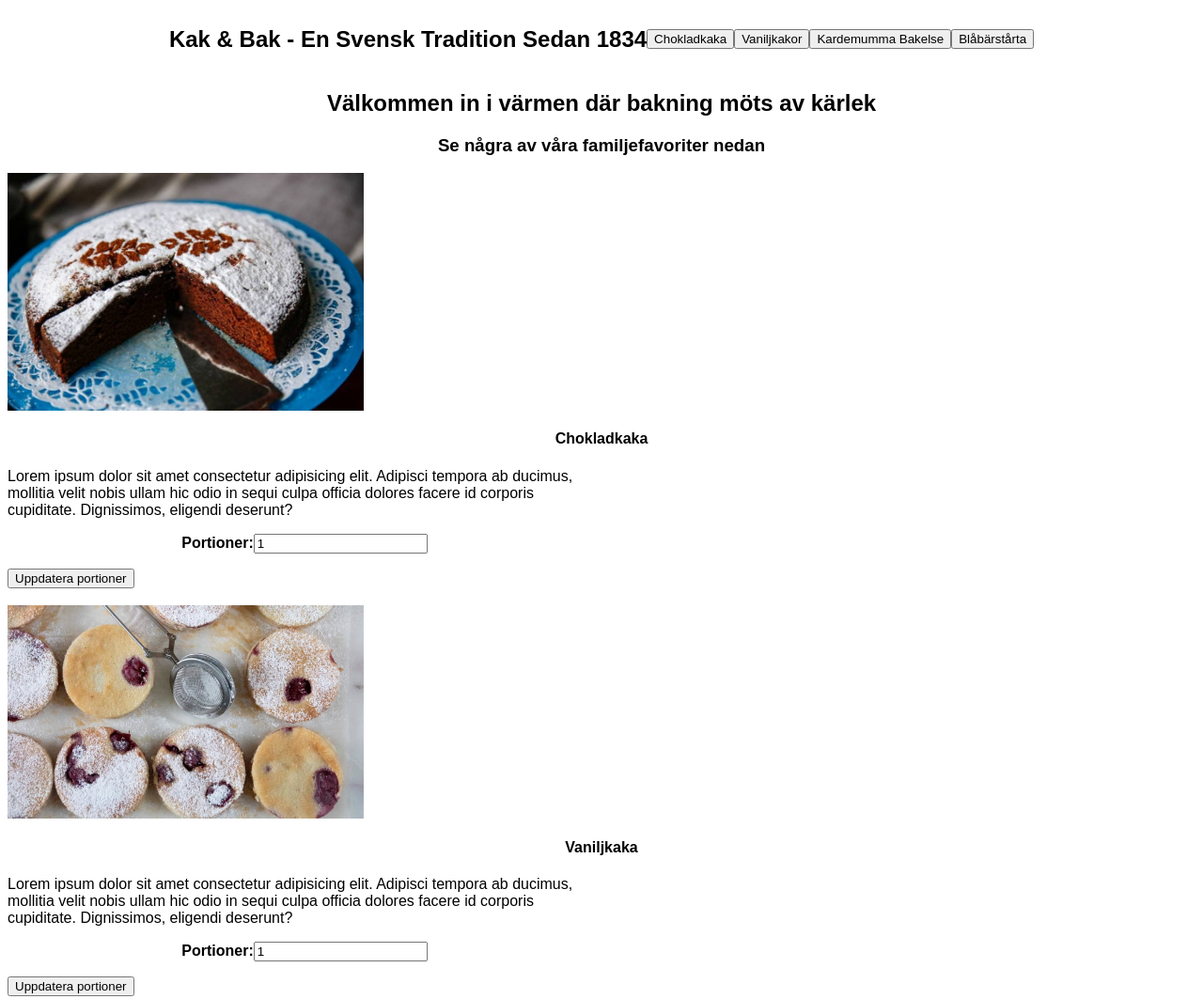
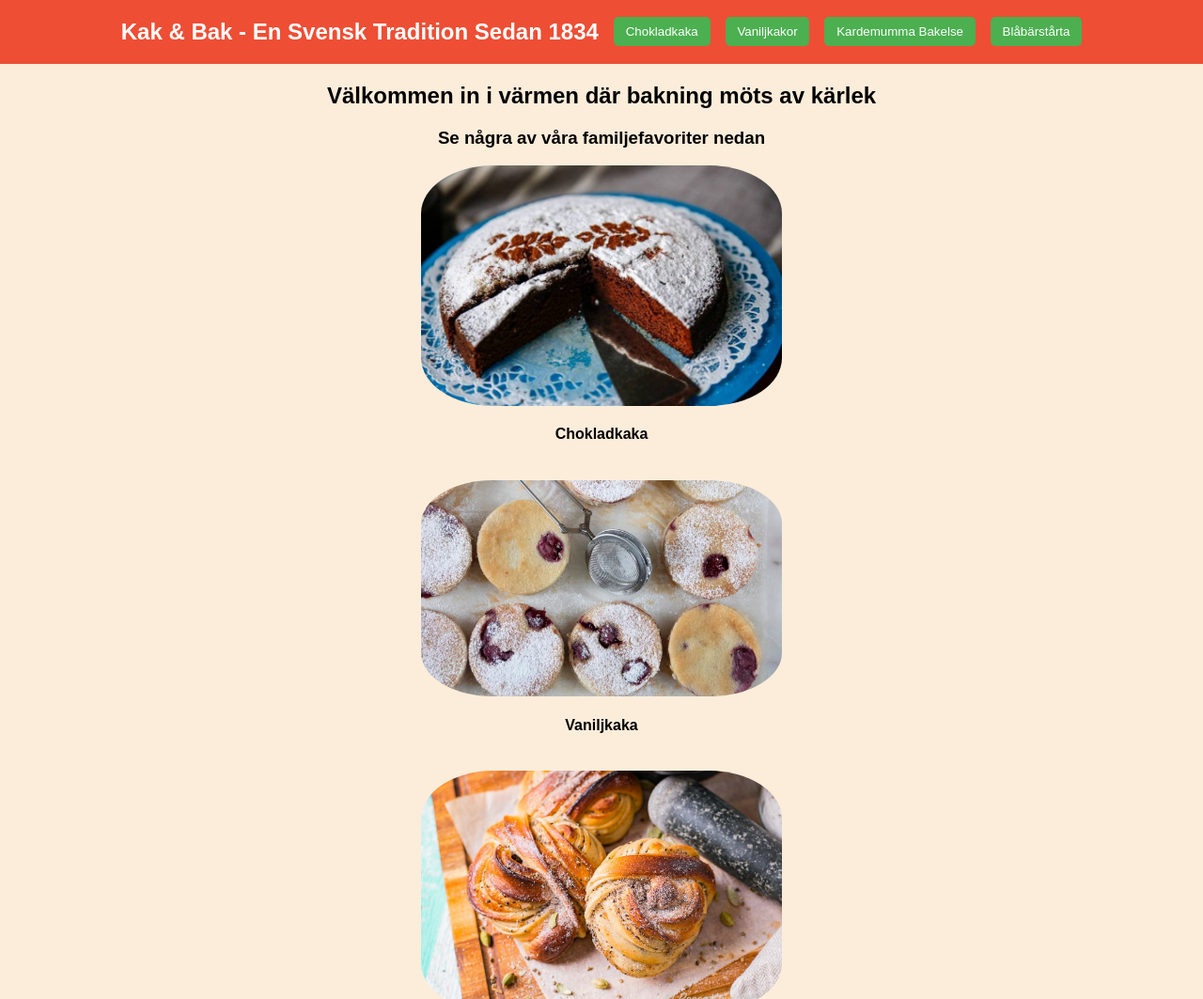
Before and after one commit to Kiwiih/Kak-Bak, a plain HTML site: page index.html in a window 1280 px wide. Shown: the top 1063 px of the page at 94% size. Drawn offline with Linux system fonts and the light colour scheme.

Commit message:
styled some more

```diff
--- a/css/main.css
+++ b/css/main.css
@@ -3,10 +3,47 @@
     box-sizing: border-box;
 }
 
+/* Body */
+
+body {
+    background-color: #FCEDDA;
+    margin: 0;
+}
+
+/* Navigation */
+
 nav {
     display: flex;
     justify-content: center;
     align-items: center;
+    background-color: #EE4E34;
+    color: white;
+    width: 100%;
+}
+
+/* Buttons */
+
+/* #recipe-container {
+    display: flex;
+    justify-content: center;
+    align-items: center;
+} */
+
+nav button,
+#recipe-container button {
+    padding: 0.5rem 0.8rem;
+    margin-left: 1rem;
+    background-color: #4CAF50;
+    color: white;
+    border: none;
+    border-radius: 5px;
+    cursor: pointer;
+    transition: 0.3s ease;
+}
+
+button:hover {
+    background-color: #45a049;
+    transform: scale(1.1);
 }
 
 h1, h2, h3, h4, p, img {
@@ -15,8 +52,18 @@ h1, h2, h3, h4, p, img {
     align-items: center;
 }
 
-img {
+.recipes img {
+    display: block;
+    margin: 0 auto;
     max-width: 30%;
+    height: auto;
+    border-radius: 20%;
+    opacity: 1;
+    transition: .5s ease;
+}
+
+.recipes img:hover {
+    opacity: 0.8;
 }
 
 p {
--- a/index.html
+++ b/index.html
@@ -21,35 +21,35 @@
     <div id="recipe-container">
 
        <div class="recipes" id="chokladkaka">
-  <img src="./images/chokladkaka.jpg" alt="chokladkaka" loading="lazy">
-        <h4>Chokladkaka</h4>
+  <img src="./images/chokladkaka.jpg" id="chokadkaka-jump" alt="chokladkaka" loading="lazy">
+        <h4>Chokladkaka</h4><!--
         <p>Lorem ipsum dolor sit amet consectetur adipisicing elit. Adipisci tempora ab ducimus, mollitia velit nobis ullam hic odio in sequi culpa officia dolores facere id corporis cupiditate. Dignissimos, eligendi deserunt?</p>
    <p><strong>Portioner:</strong> <input type="number" id="portion-count" value="1" min="1"></p>
-  <button id="update-portions">Uppdatera portioner</button>
+  <button id="update-portions">Uppdatera portioner</button> -->
        </div>
        <br>
        <div class="recipes" id="vaniljkaka">
         <img src="./images/vaniljkaka.jpg" alt="vaniljkaka" loading="lazy">
-              <h4>Vaniljkaka</h4>
+              <h4>Vaniljkaka</h4><!--
               <p>Lorem ipsum dolor sit amet consectetur adipisicing elit. Adipisci tempora ab ducimus, mollitia velit nobis ullam hic odio in sequi culpa officia dolores facere id corporis cupiditate. Dignissimos, eligendi deserunt?</p>
          <p><strong>Portioner:</strong> <input type="number" id="portion-count" value="1" min="1"></p>
-        <button id="update-portions">Uppdatera portioner</button>
+        <button id="update-portions">Uppdatera portioner</button> -->
              </div>
              <br>
              <div class="recipes" id="kardemummabakelse">
               <img src="./images/kardemummabakelse.jpg" alt="kardemummabakelse" loading="lazy">
-                    <h4>Kardemummabakelse</h4>
+                    <h4>Kardemummabakelse</h4><!--
                     <p>Lorem ipsum dolor sit amet consectetur adipisicing elit. Adipisci tempora ab ducimus, mollitia velit nobis ullam hic odio in sequi culpa officia dolores facere id corporis cupiditate. Dignissimos, eligendi deserunt?</p>
                <p><strong>Portioner:</strong> <input type="number" id="portion-count" value="1" min="1"></p>
-              <button id="update-portions">Uppdatera portioner</button>
+              <button id="update-portions">Uppdatera portioner</button> -->
                    </div>
                    <br>
                    <div class="recipes" id="blabarstarta">
                     <img src="./images/blabarstårta.jpg" alt="Blåbärstårta" loading="lazy">
-                          <h4>Blåbärstårta</h4>
+                          <h4>Blåbärstårta</h4><!--
                           <p>Lorem ipsum dolor sit amet consectetur adipisicing elit. Adipisci tempora ab ducimus, mollitia velit nobis ullam hic odio in sequi culpa officia dolores facere id corporis cupiditate. Dignissimos, eligendi deserunt?</p>
                      <p><strong>Portioner:</strong> <input type="number" id="portion-count" value="1" min="1"></p>
-                    <button id="update-portions">Uppdatera portioner</button>
+                    <button id="update-portions">Uppdatera portioner</button> -->
                          </div>
     </div>
   </main>
```
